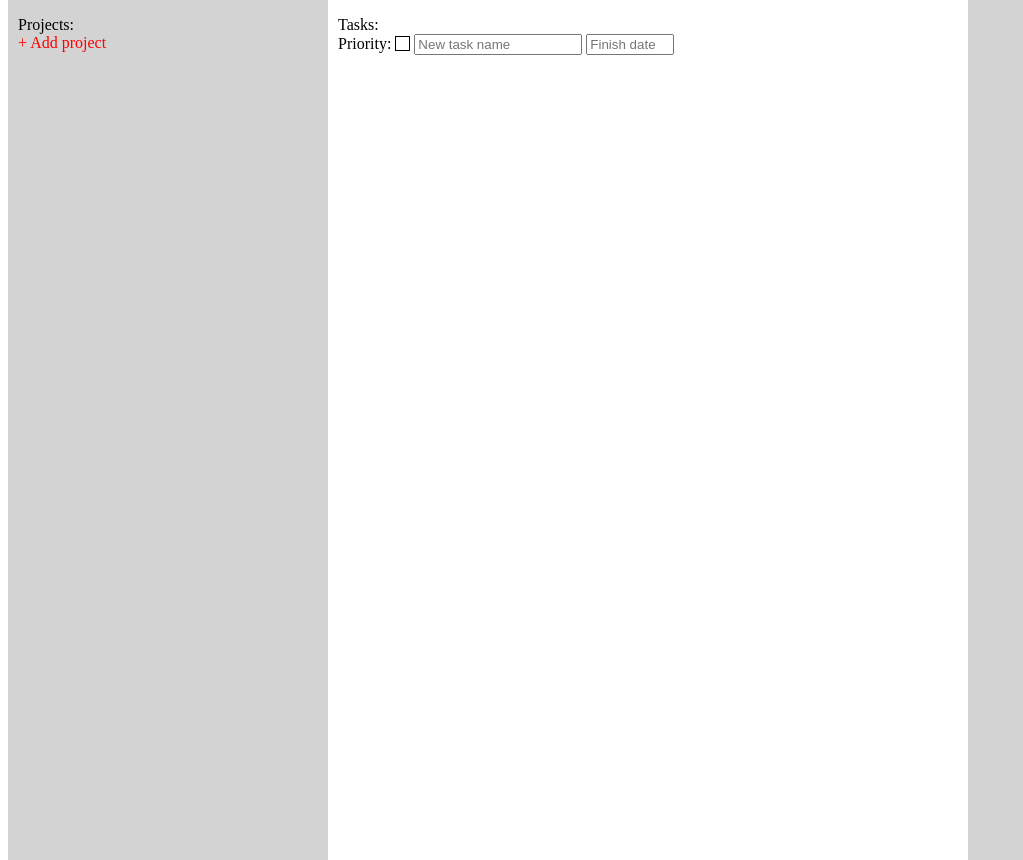
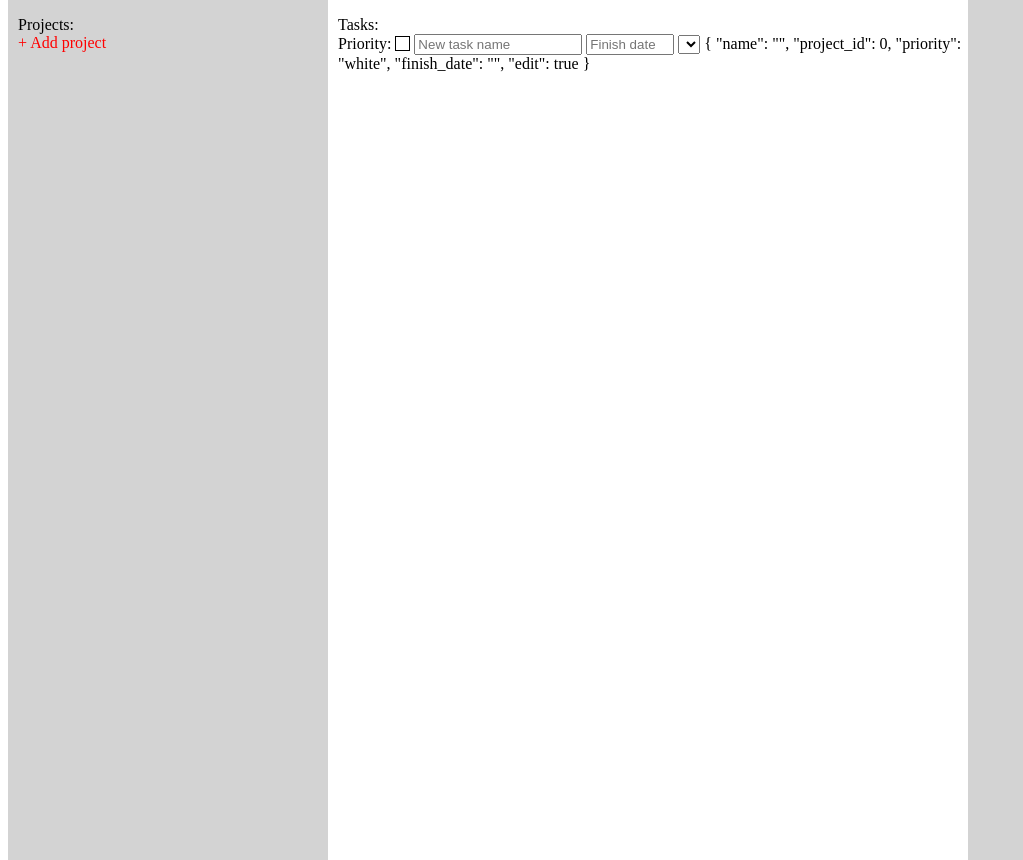
Before and after one commit to AcckiyGerman/todolist-django-vue, a Django app: page / in a window 1280 px wide. Shown: the part 46-906 px from the top of the page, without its empty margins (0-1023 px from the left). Run offline with Django 3.2, Linux system fonts and the light colour scheme; the visitor is signed in with stand-in values (Sample User, id 1); lists and menus that the app fills with data are empty; some libraries are stand-ins or nearby versions.

Commit message:
finished New Task form.   But date picker still doesn't work :(

```diff
--- a/todolist/static/todolist/index.js
+++ b/todolist/static/todolist/index.js
@@ -23,11 +23,14 @@ function jsonToServer(address, data, successFunction) {
         }
 $( function() { $( "#datepicker" ).datepicker() } );
 
+// Shared list of Projects:
+const globalProjectsList = [];
+
 var projectsColumn = new Vue({
     delimiters: ['[[', ']]'],
     el: '#projects-column',
     data : {
-        projectsList: [],
+        projectsList: globalProjectsList,
         newProject: {name: '', colour: 'blue', edit: false},
         colors: ['red', 'orange', 'yellow', 'green', 'lightblue', 'blue', 'violet', 'white']
     },
@@ -40,9 +43,12 @@ var projectsColumn = new Vue({
             jsonToServer('/projects_list/', {filter: filter}, function (projects) {
                 console.log('Got projects list from server: ', projects);
                 console.log('Adding "edit=false" flag to each project.');
-                // project.edit - when true - will show project edit form (using vue v-if)
-                projects.forEach(function(project){ project.edit = false });
-                self.projectsList = projects;
+                self.projectsList.length = 0; // clear projects list
+                projects.forEach(function(project){
+                    // project.edit - when true - will show project edit form (using vue v-if)
+                    project.edit = false;
+                    self.projectsList.push(project)
+                });
             })
         },
         newProjectInputHandler: function (event) {
@@ -83,8 +89,9 @@ var tasksColumn = new Vue({
     el: '#tasks-column',
     data : {
         tasksList: [],
-        newTask: {name: '', project_id: 0, priority: 'white', date_to_finish: '', finished: false, edit: true},
-        priorities: ['red', 'orange', 'white']
+        newTask: {name: '', project_id: 0, priority: 'white', finish_date: '', edit: true},
+        priorities: ['red', 'orange', 'white'],
+        projectsList: globalProjectsList
     },
     mounted: function () {
         this.fetchTasksList();
--- a/todolist/templates/todolist/index.html
+++ b/todolist/templates/todolist/index.html
@@ -125,7 +125,18 @@
                            @keyup='newTaskInputHandler'
                            maxlength="20"
                            placeholder="New task name">
-                    <input id="datepicker" class="date" placeholder="Finish date">
+                    <input id="datepicker" class="date" placeholder="Finish date"
+                            v-bind:value="newTask.finish_date"
+                            v-on:input="newTask.finish_date = $event.target.value">
+
+                    <select v-model="newTask.project_id">
+                        <option v-for="project in projectsList" :value="project.id">
+                            [[ project.name ]]
+                        </option>
+                    </select>
+                    <span>[[ newTask ]]</span>
+
+
                 </form>
                 <span class="add-button" v-else @click="newTask.edit=true">
                     + Add task
--- a/todolist/views.py
+++ b/todolist/views.py
@@ -78,6 +78,8 @@ def tasks_list(request):
 def check_project(project):
     if len(project['name']) > 20:
         return 'name is too long'
+    if len(project['name']) < 3:
+        return 'name is too short'
     if project['colour'] not in ['red', 'orange', 'yellow', 'green', 'lightblue', 'blue', 'violet', 'white']:
         return 'wrong color'
     return 'ok'
```
